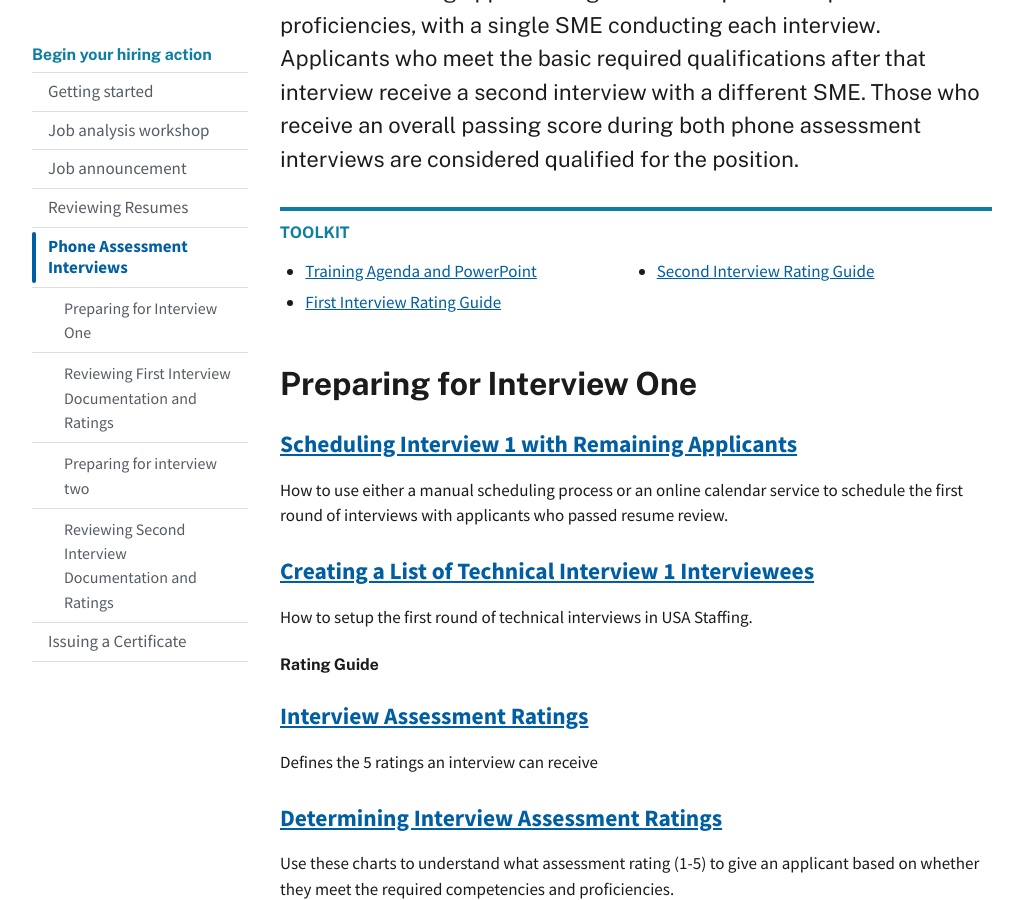
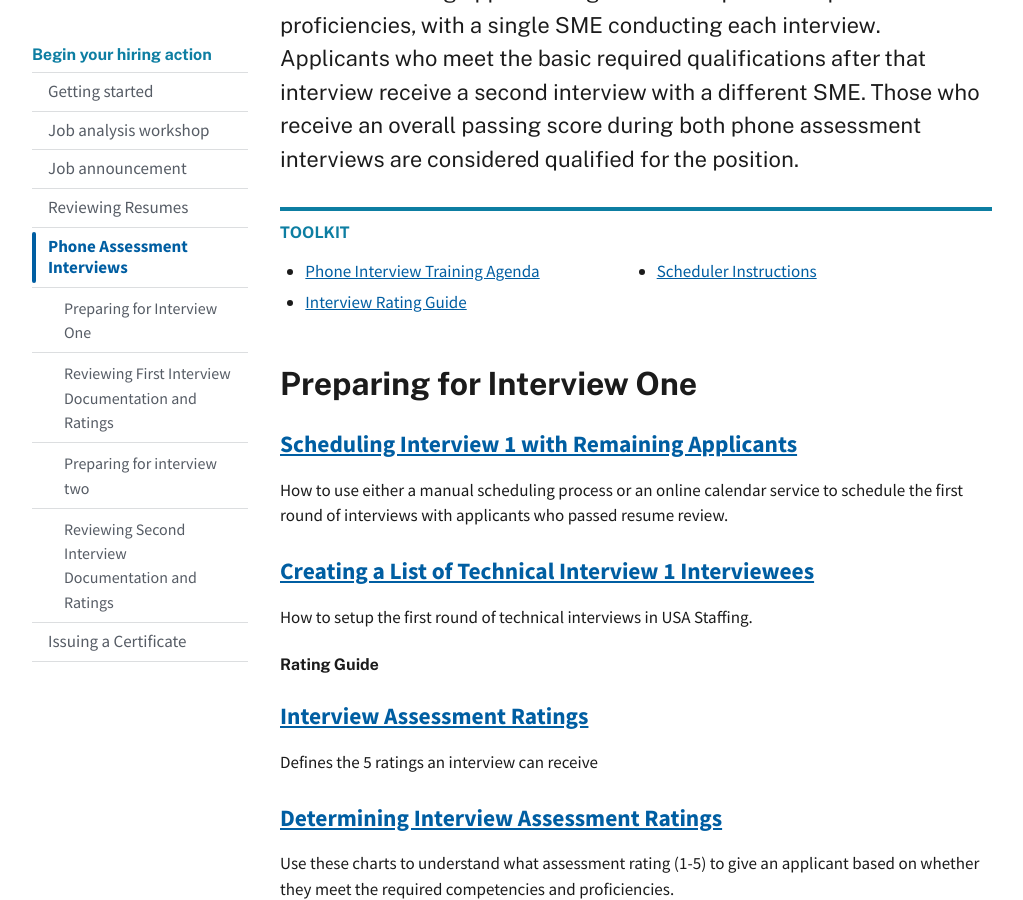
Before and after one commit to usds/SME-QA-Website, a Jekyll site: the page built from pages/phases/phone-assessment-interviews.html, in a window 1280 px wide and 900 px high, scrolled down 407 px. Shown: the whole window, without its empty margins (128-1151 px from the left). Built offline with Jekyll 4.4.1, drawn with Linux system fonts in a browser that asks for light colours.

Commit message:
Fixes up phone assessment and certificate toolkits. Fixes nav for some phone assessment pages.

```diff
--- a/_data/navigation.yml
+++ b/_data/navigation.yml
@@ -55,7 +55,7 @@ hiring-phases:
       href: "/hiring-phases/reviewing-resumes/sme-instructions/"
   - text: Phone Assessment Interviews
     href: /hiring-phases/phone-assessment-interviews/
-    phase: first-interview
+    phase: phone-assessment-interviews
     subnav:
     - text: Preparing for Interview One
       href: "/hiring-phases/first-interview/#preparing-for-interview-one"
--- a/pages/phases/phone-assessment-interviews.html
+++ b/pages/phases/phone-assessment-interviews.html
@@ -2,8 +2,9 @@
 layout: article
 permalink: /hiring-phases/phone-assessment-interviews/
 section: hiring-phases
+sidenav: hiring-phases
+phase: phone-assessment-interviews
 title: Phone Assessment Interviews
-sidenav: hiring-phases
 intro: SMEs will conduct up to two rounds of structured phone interviews to assess remaining applicants against the required competencies and proficiencies, with a single SME conducting each interview. Applicants who meet the basic required qualifications after that interview receive a second interview with a different SME. Those who receive an overall passing score during both phone assessment interviews are considered qualified for the position.
 roles: [Human Resources, Subject-Matter-Experts]
 ---
@@ -16,18 +17,18 @@ roles: [Human Resources, Subject-Matter-Experts]
   <h4 class="chp-toolkit__title">Toolkit</h4>
   <ul class="chp-toolkit__list">
     <li class="chp-toolkit__item">
-      <a class="chp-toolkit__link">
-        Training Agenda and PowerPoint
+      <a class="chp-toolkit__link" href="{{ site.baseurl }}/agendas/phone-interview-training/">
+        Phone Interview Training Agenda
       </a>
     </li>
     <li class="chp-toolkit__item">
-      <a href="{{site.baseurl}}/rating-guide/#interview-assessment-ratings" class="chp-toolkit__link">
-        First Interview Rating Guide
+      <a href="{{site.baseurl}}/rating-guide/interview-rating-guide" class="chp-toolkit__link">
+        Interview Rating Guide
       </a>
     </li>
     <li class="chp-toolkit__item">
-      <a href="{{site.baseurl}}/rating-guide/#interview-assessment-ratings" class="chp-toolkit__link">
-        Second Interview Rating Guide
+      <a href="{{site.baseurl}}/hiring-phases/phone-assessment-interviews/interview-scheduling-instructions/" class="chp-toolkit__link">
+        Scheduler Instructions
       </a>
     </li>
   </ul>
```
Also changed, not shown: _agendas/phone-interview-training-agenda.md (added, +36 -0 lines), _rating-guide/interview-rating-guide.md (added, +67 -0 lines), _rating-guide/preference-adjudication-rating-guide.md (added, +18 -0 lines), pages/phases/certificate.md (+2 -1 lines), pages/phases/phone-assessment-interviews/scheduler-instructions.md (added, +54 -0 lines).
